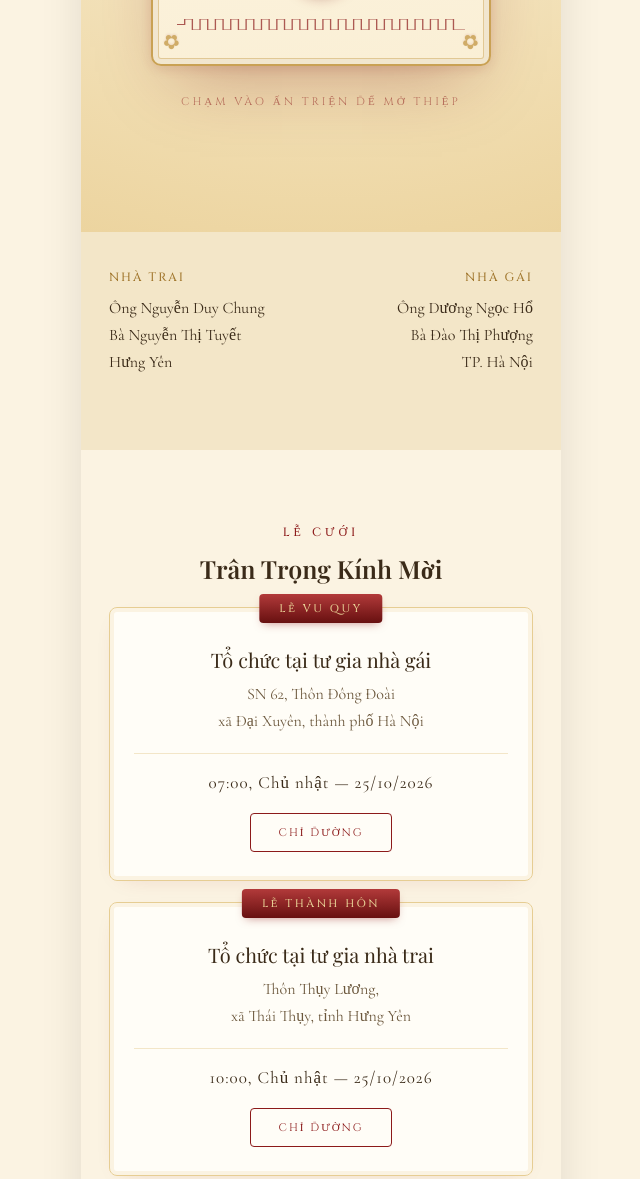
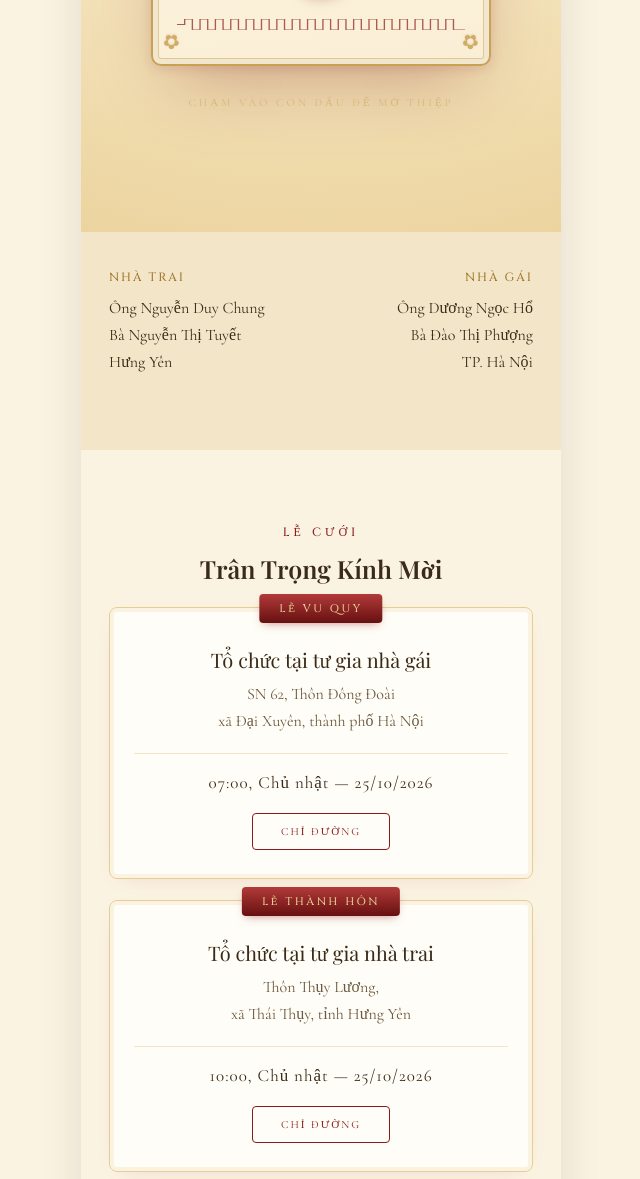
Before and after one commit to duybinhphp/duybinhhongthaov3, a plain HTML site: page index.html in a window 1280 px wide. Shown: the part 568-1747 px from the top of the page, without its empty margins (319-959 px from the left). Drawn offline with nearby package versions, Linux system fonts and the light colour scheme; no server answers; grey boxes are pictures that could not be loaded; a web font is replaced by a local one.

Commit message:
Add files via upload

```diff
--- a/index.html
+++ b/index.html
@@ -120,7 +120,7 @@
         </svg>
       </div>
     </div>
-    <p class="tap-hint">Chạm vào ấn triện để mở thiệp</p>
+    <p class="tap-hint">Chạm vào con dấu để mở thiệp</p>
   </div>
 
   <button id="music-btn" aria-label="Bật/tắt nhạc">🎵</button>
--- a/style.css
+++ b/style.css
@@ -155,8 +155,8 @@ h1,h2,h3, .script{font-family:var(--font-serif); font-weight:600;}
 .lux-envelope.open .lux-frame{ transform:scale(1.04); opacity:0; transition-delay:.15s; }
 
 .tap-hint{
-  margin-top:28px; font-family:var(--font-label); font-size:11px; letter-spacing:3px; text-transform:uppercase;
-  color:var(--red); opacity:.85; animation:pulse 1.8s infinite;
+  margin-top:30px; font-size:11px; letter-spacing:3px; text-transform:uppercase;
+  color:var(--gold); opacity:.85; animation:pulse 1.8s infinite;
 }
 @keyframes pulse{0%,100%{opacity:.45;}50%{opacity:1;}}
 
@@ -249,7 +249,7 @@ section{ padding:74px 28px; text-align:center; position:relative; }
 }
 .btn{
   display:inline-block; margin-top:20px; padding:11px 28px; border:1px solid var(--red);
-  color:var(--red); text-decoration:none; border-radius:4px; font-family:var(--font-label);
+  color:var(--red); text-decoration:none; border-radius:4px;
   font-size:11px; letter-spacing:2px; text-transform:uppercase; transition:.25s;
 }
 .btn:hover{ background:var(--red); color:var(--gold-light); }
```
